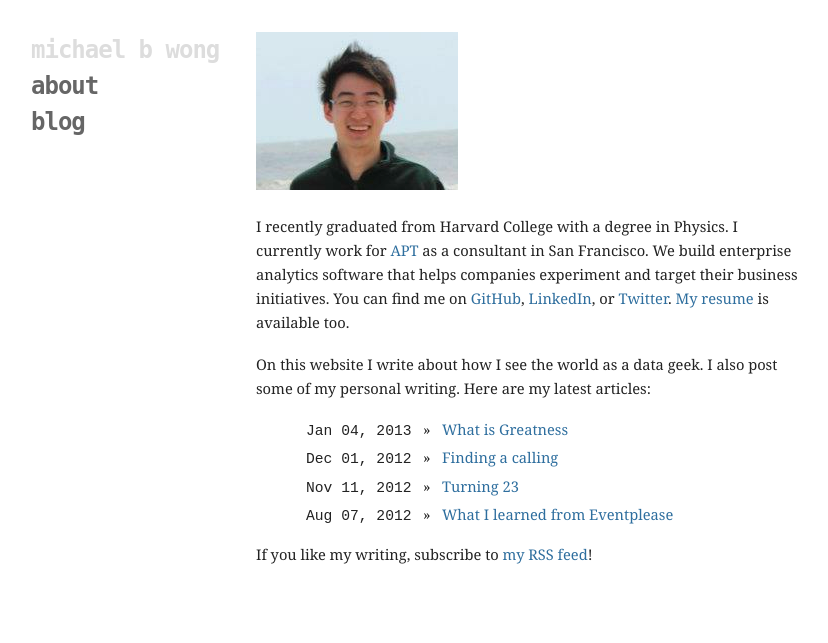
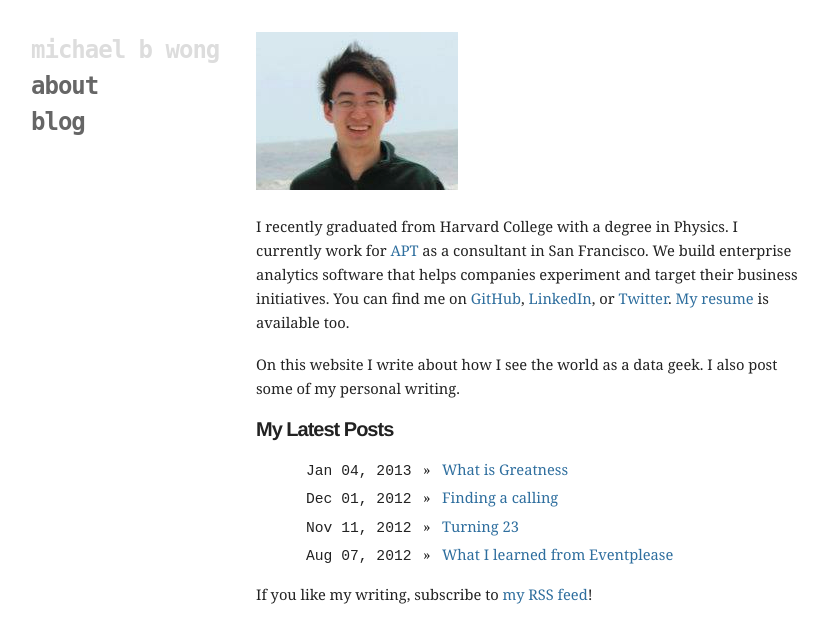
Before and after one commit to mbwong/mbwong.github.com, a Jekyll site: the page built from index.html, in a window 1280 px wide. Shown: the top 643 px of the page, without its empty margins (94-922 px from the left). Built offline with Jekyll 4.4.1, drawn with Linux system fonts in a browser that asks for light colours.

Commit message:
Update index.html

```diff
--- a/index.html
+++ b/index.html
@@ -7,7 +7,8 @@ title: Home
 <p><img src="/mugshot.png"/></p>
 
 <p>I recently graduated from Harvard College with a degree in Physics. I currently work for <a href="http://predictivetechnologies.com">APT</a> as a consultant in San Francisco. We build enterprise analytics software that helps companies experiment and target their business initiatives. You can find me on <a href="http://github.com/mbwong">GitHub</a>, <a href="http://www.linkedin.com/pub/michael-wong/25/547/850">LinkedIn</a>, or <a href="http://twitter.com/mbwong">Twitter</a>. <a href="/resume.pdf">My resume</a> is available too.
-<p>On this website I write about how I see the world as a data geek. I also post some of my personal writing. Here are my latest articles:</p>
+<p>On this website I write about how I see the world as a data geek. I also post some of my personal writing.</p>
+<h2>My Latest Posts</h2>
   <ul style="list-style: none; padding: 0; margin: 0 0 14px 50px;">
   {% for post in site.posts limit: 4 %}
     <li>
```
